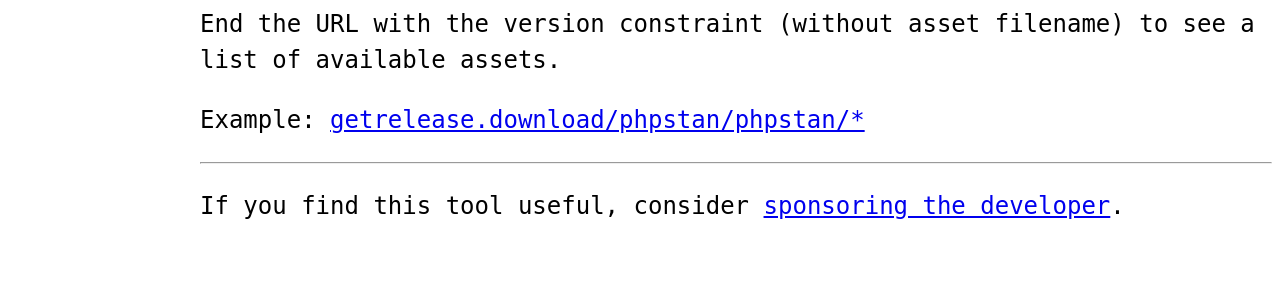
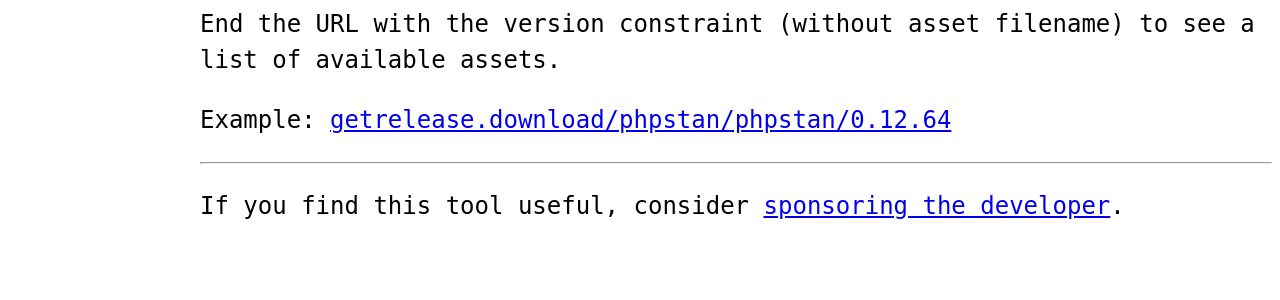
Before and after one commit to g105b/getrelease.download, a PHP site: page / in a window 1280 px wide. Shown: the part 1216-1516 px from the top of the page. Run offline with PHP 8.4, Linux system fonts and the light colour scheme; data that the repository does not hold is empty.

Commit message:
Add better example URL for markdown parser

```diff
--- a/index.php
+++ b/index.php
@@ -262,7 +262,7 @@ website:
 		End the URL with the version constraint (without asset filename) to see a list of available assets.
 	</p>
 	<p>
-		Example: <a href="/phpstan/phpstan/*">getrelease.download/phpstan/phpstan/*</a>
+		Example: <a href="/phpstan/phpstan/*">getrelease.download/phpstan/phpstan/0.12.64</a>
 	</p>
 
 	<hr />
```
Also changed, not shown: README.md.
